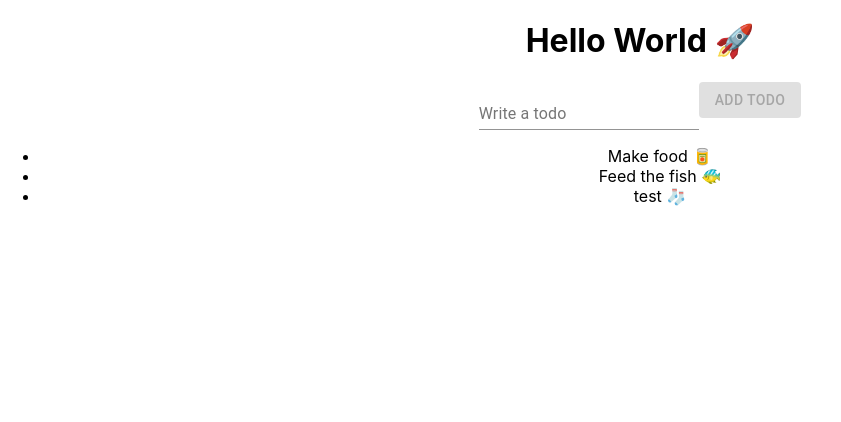
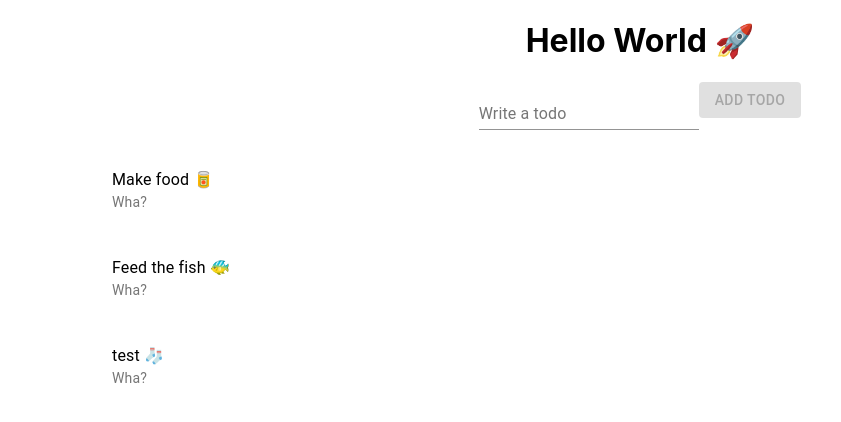
Before and after one commit to getromandev/todoAppReactFirebase, a React (Create React App) app: page / in a window 1280 px wide. Shown: the top 422 px of the page, without its empty margins (0-841 px from the left). Built offline with nearby package versions, Linux system fonts and the light colour scheme.

Commit message:
add list item material UI components to Todo component

```diff
--- /dev/null
+++ b/src/Todo.css
@@ -0,0 +1,3 @@
+.todo_list {
+    text-align: center;
+}
--- a/src/Todo.js
+++ b/src/Todo.js
@@ -1,12 +1,19 @@
 import React from 'react'
+import './Todo.css';
+import { Avatar, List, ListItem, ListItemAvatar, ListItemText, ImageIcon } from '@material-ui/core'
 
 function Todo(props) {
     console.log('props ==>', props)
     return (
-        <div>
-          <li>{props.text}</li>
-        </div>
+        <List className='todo_list'>
+            <ListItem>
+
+                <ListItemAvatar></ListItemAvatar>
+
+                <ListItemText primary={props.text} secondary='Wha?' />
+
+            </ListItem>
+        </List>
     )
 }
-
 export default Todo
```
